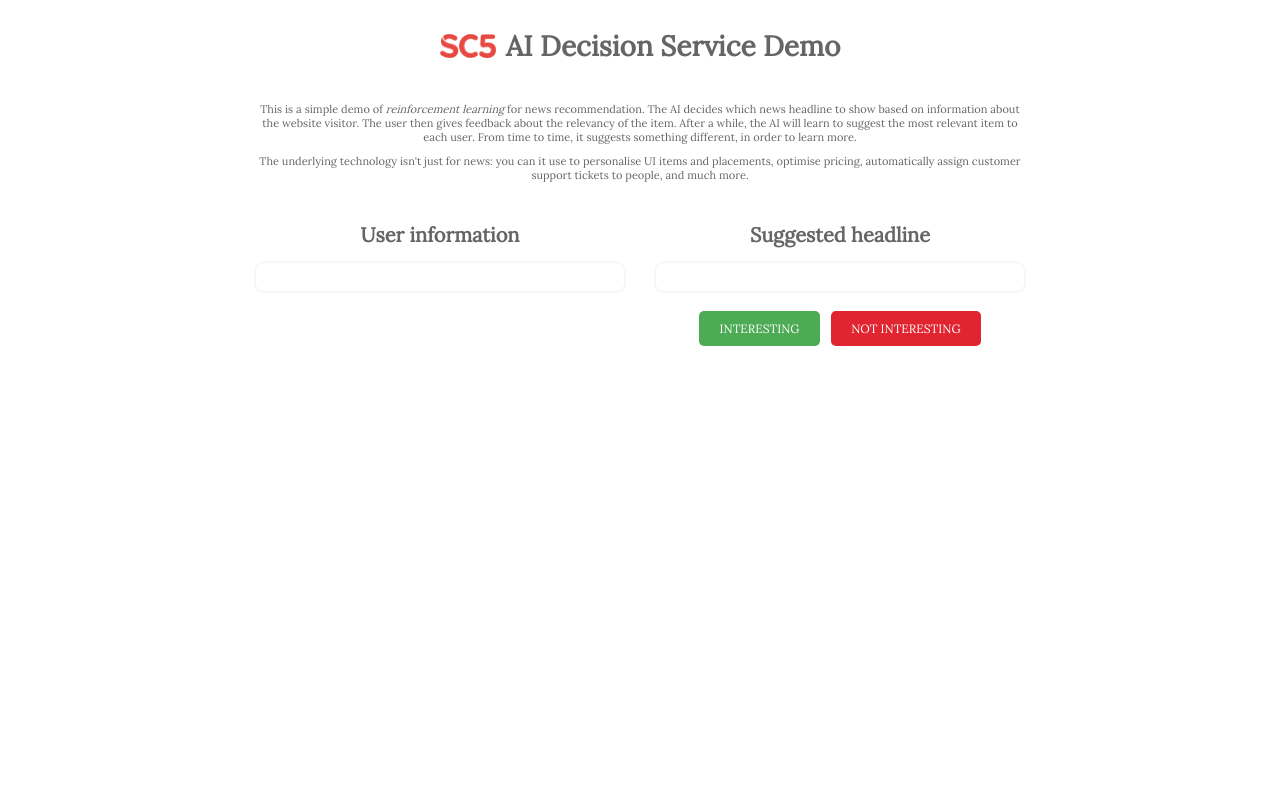
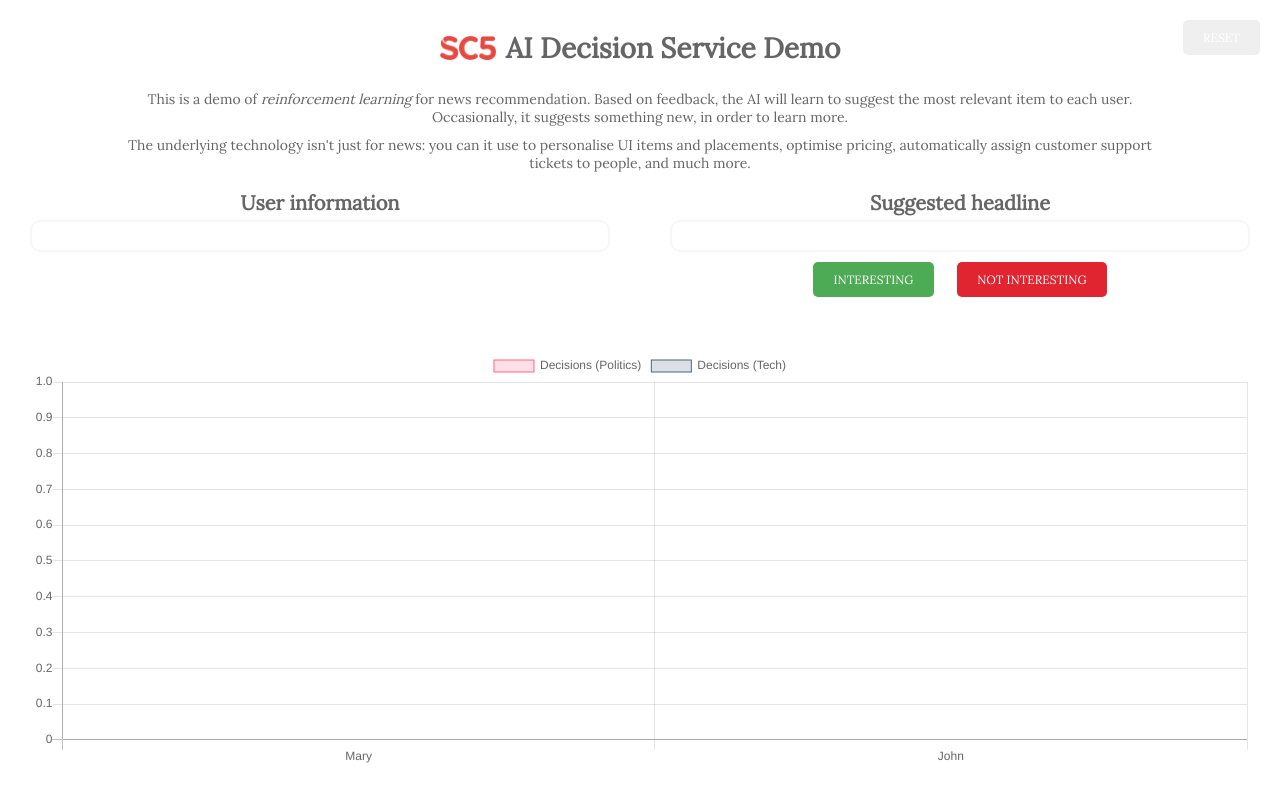
Before and after one commit to SC5/bandits, a plain HTML site: page static/index.html in a window 1280 px wide. Drawn offline with nearby package versions, Linux system fonts and the light colour scheme; no server answers.

Commit message:
Update styles, update README.

```diff
--- a/static/index.html
+++ b/static/index.html
@@ -8,13 +8,19 @@
   * {
     padding: 0;
     margin: 0;
+    box-sizing: border-box;
+  }
+  html {
+    height: 100%;
   }
   body {
     background-color: #fff;
-    box-sizing: border-box;
     color: #656565;
     font-family: 'Lora', serif;
     font-size: 14px;
+    height: 100%;
+    display:flex;
+    flex-wrap: wrap;
   }
   button {
     border: 0;
@@ -22,10 +28,12 @@
     color: #FFFFFF;
     font-family: 'Lora';
     font-size: 12px;
-    margin: 4px;
+    margin: 10px;
     padding: 10px 20px;
     text-transform: uppercase;
     cursor: pointer;
+  }
+  #container {
 
   }
   p {
@@ -38,7 +46,8 @@
     background-color: #e02430;
   }
   header {
-    padding: 2em;
+    flex: 0 0 100%;
+    height: 10%;
   }
   header, h2 {
     text-align: center;
@@ -58,29 +67,26 @@
   }
   h2 {
     font-size: 20px;
+    padding-bottom: 5px;
   }
   #description {
     text-align: center;
-    margin: auto;
-    padding-bottom: 40px;
-    width: 60%;
-    font-size:11px;
+    height: 10%;
+    flex: 0 0 100%;
+    padding: 0 10%;
   }
-  #service {
-    margin: auto;
-    min-height: 50px;
-    max-width: 800px;
+  #context-container, #decision-container {
+    flex: 0 0 50%;
+    height: 20%;
   }
-  #context-container {
-    float: left;
-    width: 50%;
+  #chart-container {
+    flex: 0 0 100%;
+    height: 60%;
   }
-  #decision-container {
-    float: left;
-    width: 50%;
+  .padding-large {
+    padding: 30px;
   }
   .context, .decision {
-    margin: 1em;
     padding: 1em;
     border-radius: 10px;
     border: 2px solid #f7f7f7;
@@ -88,38 +94,60 @@
   #feedback {
     text-align: center;
   }
+  #reset {
+    position: fixed;
+    top: 10px;
+    right: 10px;
+  }
 </style>
-<script src="https://code.jquery.com/jquery-3.2.1.min.js" integrity="sha256-hwg4gsxgFZhOsEEamdOYGBf13FyQuiTwlAQgxVSNgt4=" crossorigin="anonymous"></script>
+<script src="https://code.jquery.com/jquery-3.2.1.min.js"></script>
+<script src="https://cdnjs.cloudflare.com/ajax/libs/Chart.js/2.7.0/Chart.bundle.min.js"></script>
 <script type="text/javascript">
+
   var users = [
-  'Mary, Firefox, Helsinki, 31',
-  'John, Chrome, Helsinki, 22'
+    {
+      context: 'Mary, Firefox, Helsinki, 31',
+      history: [0,0]
+    },
+    {
+      context: 'John, Chrome, Helsinki, 22',
+      history: [0,0]
+    }
   ];
   var arms = [
-  'Senate Budget Opens the Door to $1.5 Trillion in Tax Cuts', 'Amazon quietly announces Fire OS 6, based on Android Nougat 7.1.2; the OS will premiere on the 4K Fire TV'
+    'Senate Budget Opens the Door to $1.5 Trillion in Tax Cuts',
+    'Amazon quietly announces Fire OS 6, based on Android Nougat 7.1.2; the OS will premiere on the 4K Fire TV'
   ];
-  var user_index = 0;
-  function getDecision(idx) {
+  var idx = 0;
+  var chart = null;
+
+  function getDecision(ix) {
     $.post(
       "/predict/default",
       JSON.stringify({
-        context: users[idx],
+        context: users[ix].context,
         arms: arms
       }))
     .done(function( data ) {
-      $('.context').text(users[idx])
-      $('.decision').text(data.arm)
-      if(idx == 0)
-        user_index = 1;
-      else
-        user_index = 0;
+      console.log('decision', data);
+      $('.context').text(users[ix].context);
+      $('.decision').text(data.arm);
+      users[ix].history[arms.indexOf(data.arm)] += 1;
+      addData(chart, 1);
+      if(idx == arms.length - 1) {
+        idx = 0;
+      }
+      else {
+        idx += 1;
+      }
+      console.log('user', users[ix]);
     });
+  }
 
-  }
   function sendReward(cost) {
-    var arm = $('.decision').text()
-    var context = $('.context').text()
-    console.log('reward', arm, context, cost)
+    var arm = $('.decision').text();
+    var context = $('.context').text();
+    console.log('reward', {arm, context, cost});
     $.post(
       "/reward/default",
       JSON.stringify({
@@ -128,31 +156,106 @@
         cost: cost
       }))
     .done(function( data ) {
-      getDecision(user_index)
+      getDecision(idx);
     });
   }
+
+  function reset() {
+    $.post(
+      "/reset/default",
+      JSON.stringify({}))
+    .done(function( data ) {
+      console.log('reset');
+      window.location.reload();
+    });
+  }
+
+  function initChart() {
+    var ctx = document.getElementById("chart").getContext('2d');
+    var myChart = new Chart(ctx, {
+        type: 'bar',
+        data: {
+            labels: ["Mary", "John"],
+            datasets: [
+              {
+                  id: 0,
+                  label: 'Decisions (Politics)',
+                  data: [],
+                  backgroundColor: [
+                      'rgba(255, 99, 132, 0.2)',
+                      'rgba(255, 99, 132, 0.2)'
+                  ],
+                  borderColor: [
+                      'rgba(255,99,132,1)',
+                      'rgba(255,99,132,1)'
+                  ],
+                  borderWidth: 1
+              },
+              {
+                  id: 1,
+                  label: 'Decisions (Tech)',
+                  data: [],
+                  backgroundColor: [
+                      'rgba(80, 99, 132, 0.2)',
+                      'rgba(80, 99, 132, 0.2)'
+                  ],
+                  borderColor: [
+                      'rgba(80,99,132,1)',
+                      'rgba(80,99,132,1)'
+                  ],
+                  borderWidth: 1
+              }
+            ]
+        },
+        options: {
+            maintainAspectRatio: false,
+            responsive: true,
+            scales: {
+                yAxes: [{
+                    ticks: {
+                        beginAtZero:true
+                    }
+                }]
+            }
+        }
+    });
+    chart = myChart;
+  }
+
+  function addData(chart, data) {
+    chart.data.datasets.forEach((dataset) => {
+        data = [];
+        console.log(dataset.id);
+        for(v of users) {
+          data = data.concat(v.history[dataset.id]);
+        }
+        dataset.data = data;
+    });
+    chart.update();
+  }
+
+
 </script>
 </head>
 
-<body onload="getDecision(0)">
-  <header>
+<body onload="initChart();getDecision(0)">
+  <header class="padding-large">
     <img src="/sc5logo.png" />
     <h1>AI Decision Service Demo</h1>
-  </header>
-  <div id="description">
+  </header class="padding-large">
+    <div id="description" class="padding-large">
       <p>
-      This is a simple demo of <em>reinforcement learning</em> for news recommendation. The AI decides which news headline to show based on information about the website visitor. The user then gives feedback about the relevancy of the item. After a while, the AI will learn to suggest the most relevant item to each user. From time to time, it suggests something different, in order to learn more.
+        This is a demo of <em>reinforcement learning</em> for news recommendation. Based on feedback, the AI will learn to suggest the most relevant item to each user. Occasionally, it suggests something new, in order to learn more.
       </p>
       <p>
         The underlying technology isn't just for news: you can it use to personalise UI items and placements, optimise pricing, automatically assign customer support tickets to people, and much more.
       </p>
     </div>
-  <div id="service">
-    <div id="context-container">
+    <div id="context-container" class="padding-large">
       <h2>User information</h2>
       <div class="context"></div>
     </div>
-    <div id="decision-container">
+    <div id="decision-container" class="padding-large">
       <h2>Suggested headline</h2>
       <div class="decision"></div>
       <div id="feedback">
@@ -160,6 +263,9 @@
         <button id="button-no" onclick="sendReward(1)">Not interesting</button>
       </div>
     </div>
+    <div id="chart-container" class="padding-large">
+      <canvas id="chart" width="100%" height="50%"></canvas>
     </div>
+  <button id="reset" onclick="reset()">Reset</button>
 </body>
 </html>
```
Also changed, not shown: 1 other file. Lines whose indentation alone changed are shown as unchanged.
